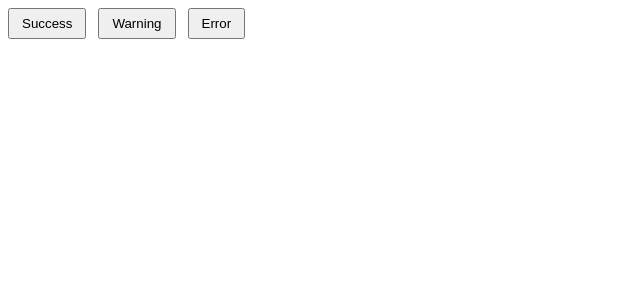
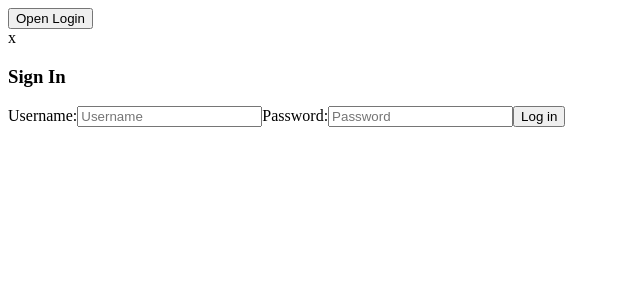
Before and after one commit to maanxx/Exercises_PTGDUD, a React (Vite) app in the folder Week01/: page / in a window 1280 px wide. Shown: the top 300 px of the page, without its empty margins (0-640 px from the left). Built offline with nearby package versions, Linux system fonts and the light colour scheme.

Commit message:
I'm doing Ex04

```diff
--- a/Week01/src/App.jsx
+++ b/Week01/src/App.jsx
@@ -1,7 +1,10 @@
+import { useState } from "react";
 import ProductCard from "./component/productCard.jsx";
 import Button from "./component/Button.jsx";
 import Alert from "./component/Alert.jsx";
+import SignIn from "./component/SignIn.jsx";
 function App() {
+  const [show, setShow] = useState(false);
   return (
     /*
     <div style={{ padding: "40px" }}>
@@ -18,8 +21,13 @@ function App() {
     </div>
     */
 
+    /*<div>
+      <Alert/>
+    </div>*/
     <div>
-      <Alert/>
+      <button onClick={() => setShow(true)}>Open Login</button>
+
+      <SignIn show={show} onClose={() => setShow(false)} />
     </div>
   );
 }
--- /dev/null
+++ b/Week01/src/component/SignIn.css
@@ -0,0 +1,16 @@
+.overlay {
+  display: flex;
+  justify-content: center;
+  align-items: center;
+  position: fixed;
+  inset: 0;
+  background-color: rgba(0, 0, 0, 0.5);
+  opacity: 0;
+  pointer-events: none;
+  transition: opacity 0.3s ease;
+}
+
+.overlay .show {
+    opacity: 1;
+    pointer-events: auto;
+}
--- /dev/null
+++ b/Week01/src/component/SignIn.jsx
@@ -0,0 +1,19 @@
+import { useState } from "react";
+
+function SignIn({ show, onClose }) {
+  return (
+    <div className={`overlay ${show ? "show" : ""}`}>
+      <div className="form-login">
+        <span className="btn-close" onClick={onClose}>x</span>
+        <h3>Sign In</h3>
+        Username:
+        <input type="text" placeholder="Username" />
+        Password:
+        <input type="password" placeholder="Password" />
+        <button className="btn-login">Log in</button>
+      </div>
+    </div>
+  );
+}
+
+export default SignIn;
```
